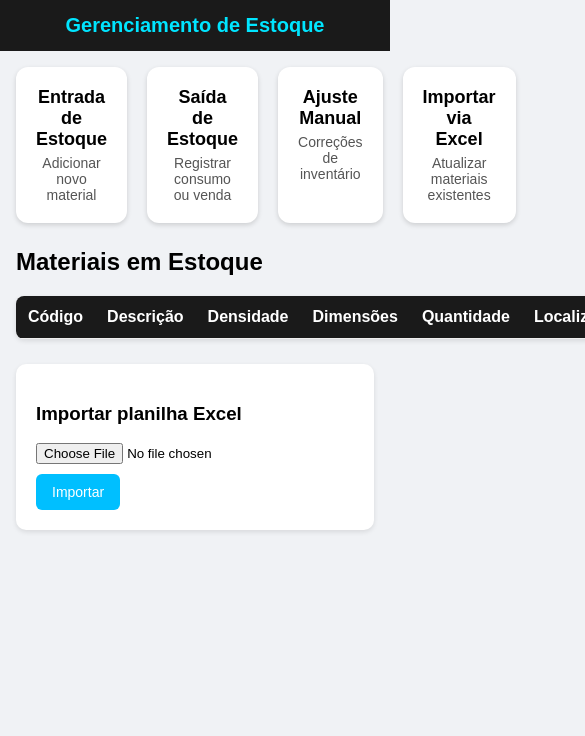
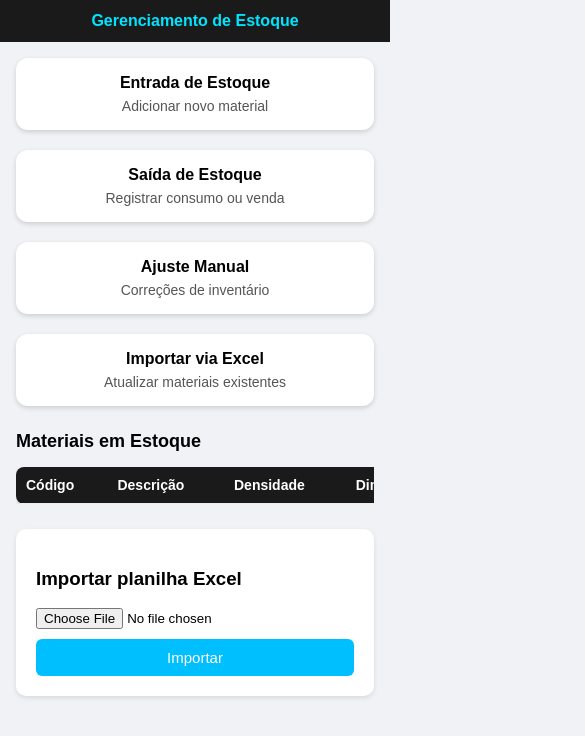
Before and after one commit to jornadasaosucesso/fast-eps, a plain HTML site: page estoque.html in a window 390 px wide. Shown: the top 736 px of the page, 585 px wide, since content can reach past the window. Drawn offline with Linux system fonts and the light colour scheme.

```diff
--- a/estoque.html
+++ b/estoque.html
@@ -4,119 +4,160 @@
 <meta charset="UTF-8" />
 <meta name="viewport" content="width=device-width, initial-scale=1.0" />
 
-<title>Estoque - EPS</title>
+<title>Estoque - FAST EPS</title>
 
 <style>
-    * {
+*{
   box-sizing: border-box;
 }
-    .container {
-    max-width: 1200px;
-    margin: auto;
-    padding: 16px;
+
+body{
+  margin:0;
+  font-family: Arial, sans-serif;
+  background:#f0f2f5;
 }
 
-    body {
-        margin: 0;
-        font-family: Arial, sans-serif;
-        background: #f0f2f5;
+/* ================= HEADER ================= */
+header{
+  background:#1a1a1a;
+  padding:14px;
+  color:#00e5ff;
+  font-size:20px;
+  text-align:center;
+  font-weight:bold;
 }
 
-    header {
-        background: #1a1a1a;
-        padding: 14px;
-        color: #00e5ff;
-        font-size: 20px;
-        text-align: center;
-        font-weight: bold;
+/* ================= CONTAINER ================= */
+.container{
+  max-width:1200px;
+  margin:auto;
+  padding:16px;
 }
 
-    .cards {
-        display: grid;
-        grid-template-columns: repeat(4, 1fr);
-        gap: 20px;
-        margin-bottom: 25px;
+/* ================= CARDS ================= */
+.cards{
+  display:grid;
+  grid-template-columns: repeat(auto-fit, minmax(220px, 1fr));
+  gap:20px;
+  margin-bottom:25px;
 }
 
-    .card {
-        background: white;
-        padding: 20px;
-        border-radius: 12px;
-        box-shadow: 0 2px 5px rgba(0,0,0,0.15);
-        text-align: center;
-        font-size: 18px;
-        font-weight: bold;
-        cursor: pointer;
-        transition: 0.2s;
+.card{
+  background:white;
+  padding:20px;
+  border-radius:12px;
+  box-shadow:0 2px 5px rgba(0,0,0,.15);
+  text-align:center;
+  font-size:18px;
+  font-weight:bold;
+  cursor:pointer;
+  transition:.2s;
 }
 
-    .card:hover {
-        transform: scale(1.05);
+.card:hover{
+  transform:scale(1.05);
 }
 
-    .card-small {
-        font-size: 14px;
-        font-weight: normal;
-        color: #555;
-        margin-top: 5px;
+.card-small{
+  font-size:14px;
+  font-weight:normal;
+  color:#555;
+  margin-top:6px;
 }
 
-    table {
-        width: 100%;
-        background: white;
-        border-collapse: collapse;
-        border-radius: 8px;
-        overflow: hidden;
-        box-shadow: 0 2px 5px rgba(0,0,0,0.1);
+/* ================= TABELA ================= */
+.table-wrap{
+  overflow-x:auto;
+  margin-top:10px;
 }
 
-    th, td {
-        padding: 12px;
-        text-align: left;
-        border-bottom: 1px solid #eee;
+table{
+  width:100%;
+  min-width:720px;
+  background:white;
+  border-collapse:collapse;
+  border-radius:8px;
+  overflow:hidden;
+  box-shadow:0 2px 5px rgba(0,0,0,.1);
 }
 
-    th {
-        background: #1a1a1a;
-        color: #fff;
+th, td{
+  padding:12px;
+  text-align:left;
+  border-bottom:1px solid #eee;
+  white-space:nowrap;
 }
 
-    tr:hover {
-        background: #f7f7f7;
+th{
+  background:#1a1a1a;
+  color:white;
 }
 
-    .import-area {
-        margin-top: 25px;
-        padding: 20px;
-        background: #fff;
-        border-radius: 10px;
-        box-shadow: 0 2px 5px rgba(0,0,0,0.1);
+tr:hover{
+  background:#f7f7f7;
 }
 
-    .btn {
-        padding: 10px 16px;
-        border: none;
-        border-radius: 6px;
-        background: #00bfff;
-        color: white;
-        cursor: pointer;
-        font-size: 14px;
-        margin-top: 10px;
+/* ================= IMPORT ================= */
+.import-area{
+  margin-top:25px;
+  padding:20px;
+  background:white;
+  border-radius:10px;
+  box-shadow:0 2px 5px rgba(0,0,0,.1);
 }
 
-    .btn:hover {
-        background: #008ccc;
+.btn{
+  padding:10px 16px;
+  border:none;
+  border-radius:6px;
+  background:#00bfff;
+  color:white;
+  cursor:pointer;
+  font-size:14px;
+  margin-top:10px;
 }
 
+.btn:hover{
+  background:#008ccc;
+}
+
+/* ================= RESPONSIVO ================= */
+@media(max-width:600px){
+
+  header{
+    font-size:16px;
+    padding:12px;
+  }
+
+  h2{
+    font-size:18px;
+  }
+
+  .card{
+    font-size:16px;
+    padding:16px;
+  }
+
+  th, td{
+    padding:10px;
+    font-size:14px;
+  }
+
+  .btn{
+    width:100%;
+    font-size:15px;
+  }
+}
 </style>
 </head>
+
 <body>
 
 <header>Gerenciamento de Estoque</header>
 
 <div class="container">
 
-    <!-- CARDS DE AÇÃO -->
+  <!-- CARDS -->
   <div class="cards">
     <div class="card" onclick="novaEntrada()">
       Entrada de Estoque
@@ -139,9 +180,10 @@
     </div>
   </div>
 
-    <!-- TABELA PRINCIPAL -->
+  <!-- TABELA -->
   <h2>Materiais em Estoque</h2>
 
+  <div class="table-wrap">
     <table>
       <thead>
         <tr>
@@ -153,26 +195,26 @@
           <th>Localização</th>
         </tr>
       </thead>
-
       <tbody id="tabelaEstoque">
-            <!-- JS vai preencher aqui -->
+        <!-- JS preenche -->
       </tbody>
     </table>
+  </div>
 
-    <!-- IMPORTAÇÃO DE ARQUIVO -->
+  <!-- IMPORT -->
   <div class="import-area">
     <h3>Importar planilha Excel</h3>
-        <input type="file" id="fileUpload" accept=".xlsx, .xls">
+    <input type="file" id="fileUpload" accept=".xlsx,.xls">
     <button class="btn">Importar</button>
   </div>
 
 </div>
 
 <script>
-function novaEntrada() { alert("Entrada de estoque (em desenvolvimento)."); }
-function novaSaida() { alert("Saída de estoque (em desenvolvimento)."); }
-function ajusteManual() { alert("Ajuste manual (em desenvolvimento)."); }
-function importarExcel() { alert("Importar Excel (em desenvolvimento)."); }
+function novaEntrada(){ alert("Entrada de estoque (em desenvolvimento)."); }
+function novaSaida(){ alert("Saída de estoque (em desenvolvimento)."); }
+function ajusteManual(){ alert("Ajuste manual (em desenvolvimento)."); }
+function importarExcel(){ alert("Importar Excel (em desenvolvimento)."); }
 </script>
 
 </body>
```
Lines whose indentation alone changed are shown as unchanged.
